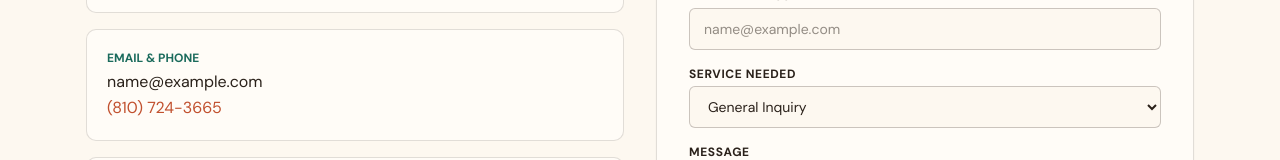
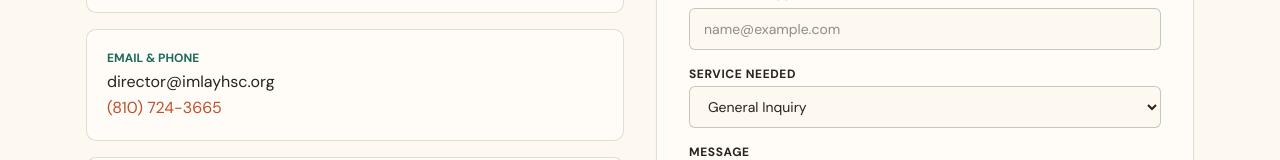
Before and after one commit to smngo100/hsc, a React (Vite) app: page / in a window 1280 px wide. Both pictures are taken after a click on the button "Contact". Shown: the part 492-652 px from the top of the page. Built offline with nearby package versions, Linux system fonts and the light colour scheme; a web font is replaced by a local one.

Commit message:
Updated email

```diff
--- a/src/components/Footer.tsx
+++ b/src/components/Footer.tsx
@@ -54,7 +54,7 @@ export const Footer: React.FC<FooterProps> = ({ onNavigate }) => {
                 />
               </a>
               <div>{t.contact.phoneNumber}</div>
-              <div>{t.contact.emailPlaceholder}</div>
+              <div>{t.contact.email}</div>
               <div className="max-w-[32rem]">{t.contact.locationValue}</div>
             </div>
 
--- a/src/data/translations.ts
+++ b/src/data/translations.ts
@@ -292,6 +292,7 @@ export const translations = {
       fullNameLabel: "Full Name",
       fullNamePlaceholder: "Jane Doe",
       emailLabel: "Email Address",
+      email: "director@imlayhsc.org",
       emailPlaceholder: "name@example.com",
       phoneNumber: "(810) 724-3665",
       serviceNeededLabel: "Service Needed",
--- a/src/pages/ContactPage.tsx
+++ b/src/pages/ContactPage.tsx
@@ -128,9 +128,7 @@ export const ContactPage: React.FC<ContactPageProps> = ({
               <div className="text-xs font-bold uppercase text-[#1B6B5C]">
                 {t.contact.emailPhoneLabel}
               </div>
-              <div className="text-base text-text1 mt-1">
-                {t.contact.emailPlaceholder}
-              </div>
+              <div className="text-base text-text1 mt-1">{t.contact.email}</div>
               <div className="text-base text-terracotta mt-0.5">
                 {t.contact.phoneNumber}
               </div>
```
